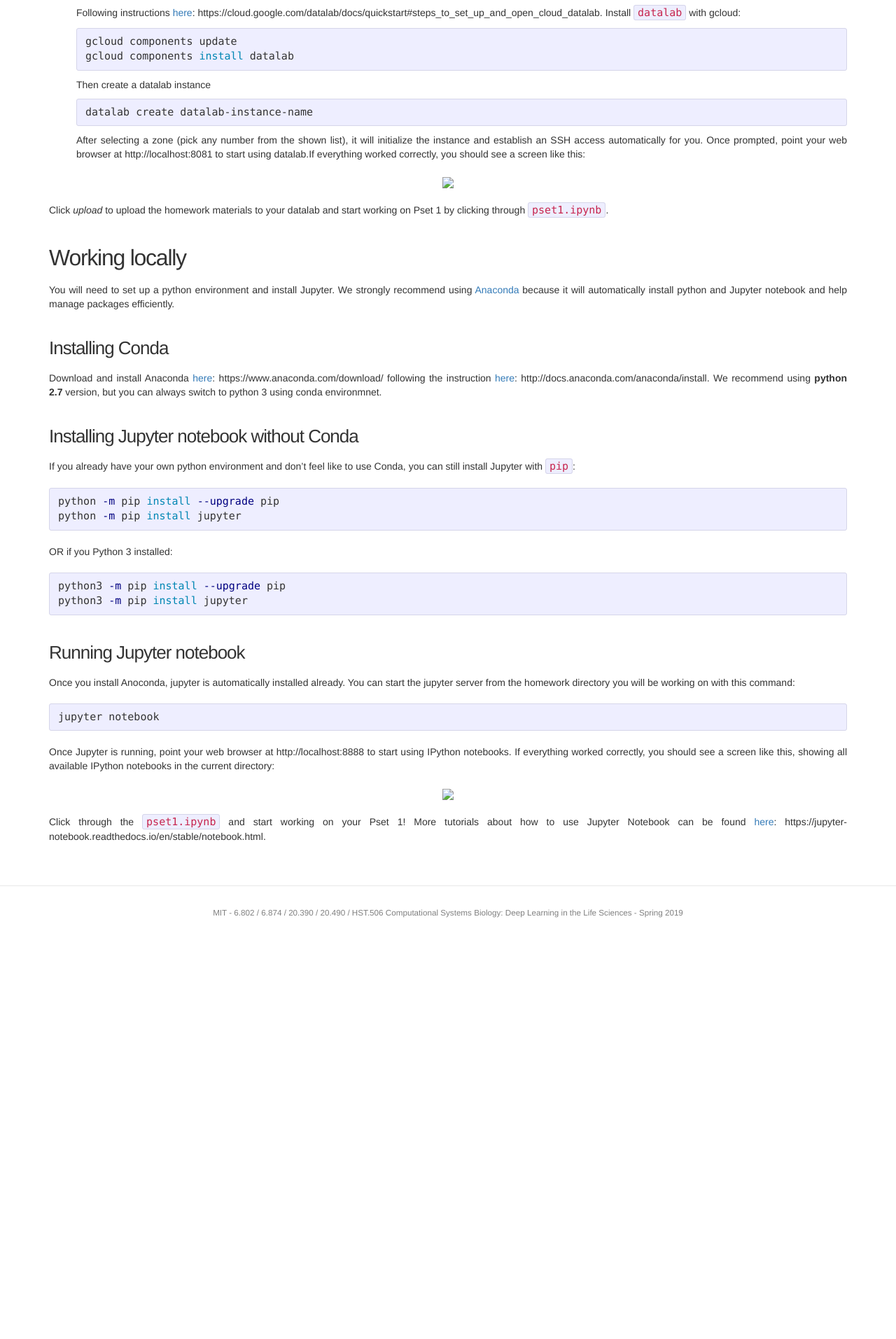
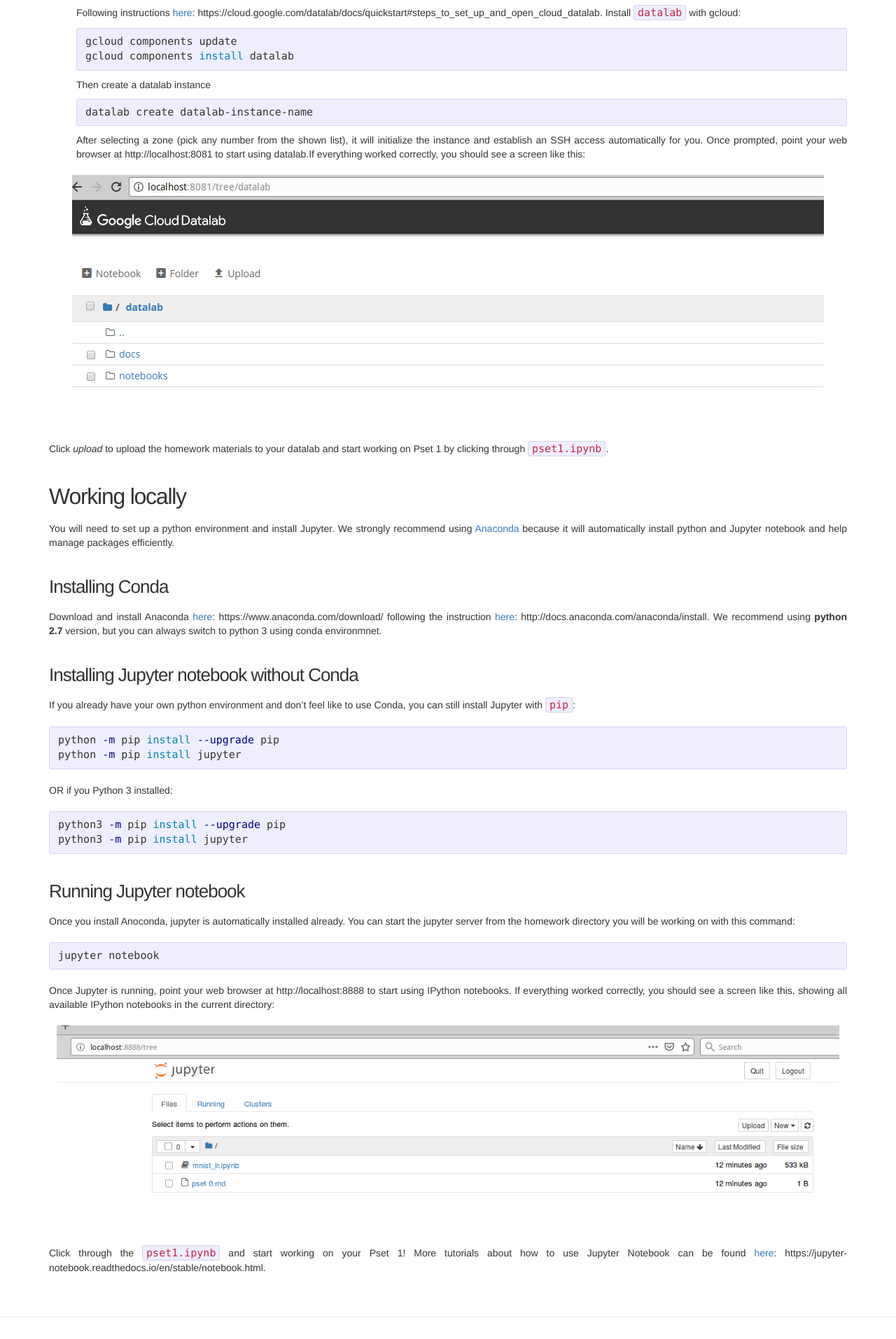
Before and after one commit to mit6874/mit6874.github.io, a Jekyll site: the page built from tutorials/quickstart-tutorial.md, in a window 1280 px wide. Shown: the part 778-2691 px from the top of the page at 70% size. Built offline with Jekyll 4.4.1, drawn with Linux system fonts in a browser that asks for light colours; nearby versions of some CDN libraries; before the commit the page ends 2121 px from its top, so only the background shows below that.

Commit message:
Update quickstart-tutorial.md

```diff
--- a/tutorials/quickstart-tutorial.md
+++ b/tutorials/quickstart-tutorial.md
@@ -33,7 +33,7 @@
 start using datalab.If everything worked correctly, you should see a screen like this:
 
 <div class='fig figcenter'>
-  <img src='assets/googlecloud.png'>
+  <img src='/assets/googlecloud.png'>
 </div>
 
 Click *upload* to upload the homework materials to your datalab and start working on Pset 1 by clicking through `pset1.ipynb`.
@@ -64,7 +64,7 @@
 directory:
 
 <div class='fig figcenter'>
-  <img src='assets/ipynotebook.png'>
+  <img src='/assets/ipynotebook.png'>
 </div>
 
 Click through the `pset1.ipynb` and start working on your Pset 1! More tutorials about how to use Jupyter Notebook can be found [here](https://jupyter-notebook.readthedocs.io/en/stable/notebook.html): https://jupyter-notebook.readthedocs.io/en/stable/notebook.html.
```
Also changed, not shown: other parts of tutorials/quickstart-tutorial.md (+1 -1 lines).
